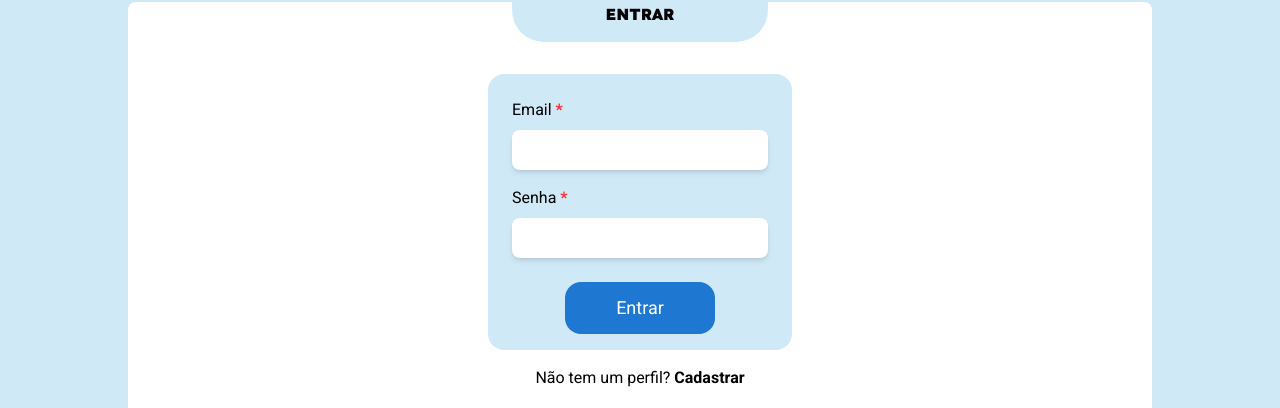
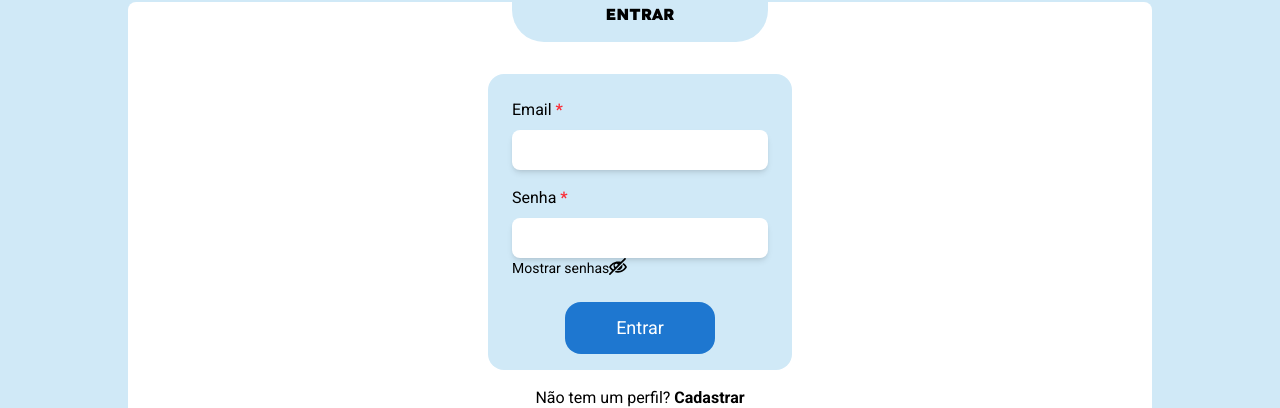
Before and after one commit to consulta-certa/consulta-certa-react, a React (Vite) app: page /entrar in a window 1280 px wide. Shown: the part 110-518 px from the top of the page. Built offline with nearby package versions, Linux system fonts and the light colour scheme; no server answers.

Commit message:
:recycle: refactor: ajusta formulario de entrada
Ajustes gerais de compatibilidade em Cadastro.tsx, adição de dados em db.json

```diff
--- a/db.json
+++ b/db.json
@@ -123,9 +123,7 @@
       "nome": "aaaaa",
       "telefone": "1112345678",
       "email": "a@b.com",
-      "emailConfirmado": "a@b.com",
-      "senha": "aaaaaa",
-      "senhaConfirmada": "aaaaaa",
+      "senha": "Aa@123",
       "acompanhante": "N"
     },
     {
@@ -133,10 +131,16 @@
       "nome": "Nome",
       "telefone": "11912345678",
       "email": "a@mail.com",
-      "emailConfirmado": "a@mail.com",
       "senha": "Aa@123",
-      "senhaConfirmada": "Aa@123",
       "acompanhante": "N"
+    },
+    {
+      "id": "0215",
+      "nome": "Nome Completo",
+      "telefone": "11923456789",
+      "email": "a@bbbbb.com",
+      "senha": "Aa@123",
+      "acompanhante": "S"
     }
   ]
 }
--- a/src/routes/Cadastro/index.tsx
+++ b/src/routes/Cadastro/index.tsx
@@ -27,7 +27,6 @@ function Cadastro () {
     try {
       const response = await fetch(URL_PACIENTES)
       const dataPaciente = await response.json()
-      console.log(dataPaciente)
 
       const emailExiste = dataPaciente.some(
         (p: tipoPaciente) => p.email === data.email
@@ -49,17 +48,13 @@ function Cadastro () {
 
       if (!emailExiste && !telefoneExiste) {
         const dataPayload = {
-          // id: 'idgerado',
+          id: 'idgerado',
           nome: data.nome.trim(),
           telefone: data.telefone.replace(/\D/g, ''),
           email: data.email,
-          emailConfirmado: data.emailConfirmado,
           senha: data.senha,
-          senhaConfirmada: data.senhaConfirmada,
           acompanhante: data.acompanhante ? 'S' : 'N'
         }
-
-        console.log(dataPayload)
 
         await fetch(URL_PACIENTES, {
           method: 'POST',
@@ -152,7 +147,8 @@ function Cadastro () {
               </div>
               <div className='input-container'>
                 <label htmlFor='idEmailConfirmado'>
-                  Confirmar email  <span className='text-red-500 font-bold'>*</span>
+                  Confirmar email{' '}
+                  <span className='text-red-500 font-bold'>*</span>
                 </label>
                 <input
                   className={
@@ -174,9 +170,12 @@ function Cadastro () {
             </div>
             <div>
               <div className='input-container'>
-                <label htmlFor='id
-                Senha'>Senha <span className='text-red-500 font-bold'>*</span>
-              </label>
+                <label
+                  htmlFor='id
+                Senha'
+                >
+                  Senha <span className='text-red-500 font-bold'>*</span>
+                </label>
                 <div>
                   <input
                     className={
@@ -214,7 +213,8 @@ function Cadastro () {
               </div>
               <div className='input-container'>
                 <label htmlFor='idSenhaConfirmada'>
-                  Confirmar Senha  <span className='text-red-500 font-bold'>*</span>
+                  Confirmar Senha{' '}
+                  <span className='text-red-500 font-bold'>*</span>
                 </label>
                 <input
                   className={
--- a/src/routes/Entrada/index.tsx
+++ b/src/routes/Entrada/index.tsx
@@ -1,45 +1,52 @@
-import { Link, useNavigate } from 'react-router-dom'
+import { Link } from 'react-router-dom'
 import Titulo from '../../components/Titulo/Titulo'
-import { useEffect, useState } from 'react'
-import { useAuth } from '../../context/AuthContext';
+import { useState } from 'react'
+import { useAuth } from '../../context/AuthContext'
+import { useForm, type SubmitHandler } from 'react-hook-form'
+import type { tipoPaciente } from '../../types/tipoPaciente'
+import MensagemErro from '../../components/MensagemErro/MensagemErro'
+import { ImEye, ImEyeBlocked } from 'react-icons/im'
+const URL_PACIENTES = import.meta.env.VITE_API_BASE_PACIENTES
 
 function Entrada () {
-  const { paciente } = useAuth()
-  const navigate = useNavigate()
+  const { login } = useAuth()
+  const [mostrar, setMostrar] = useState<boolean>(false)
 
-  useEffect(() => {
-    if (paciente) {
-      navigate('/', { replace: true })
-    }
-  }, [paciente, navigate])
+  const {
+    register,
+    handleSubmit,
+    formState: { errors },
+    setError
+  } = useForm<tipoPaciente>()
 
-  const { login } = useAuth()
-  const [email, setEmail] = useState('')
-  const [senha, setSenha] = useState('')
-  const [erro, setErro] = useState('')
+  const onSubmit: SubmitHandler<tipoPaciente> = async data => {
+    try {
+      const response = await fetch(URL_PACIENTES)
+      const dataPaciente = await response.json()
 
-  const handleSubmit = async (event: React.FormEvent<HTMLFormElement>) => {
-    event.preventDefault()
-    setErro('')
+      const emailExiste = dataPaciente.some(
+        (p: tipoPaciente) => p.email === data.email
+      )
+      const senhaIncorreta = dataPaciente.some(
+        (p: tipoPaciente) => p.senha != data.senha
+      )
 
-    try {
-      const response = await fetch(
-        `http://localhost:3001/pacientes?email=${email}`
-      )
-      if (!response.ok) throw new Error()
-
-      const pacientes = await response.json()
-      const paciente = pacientes[0]
-
-      if (!paciente || paciente.senha !== senha) {
-        setErro('Email ou senha incorretos.')
-        return
+      if (!emailExiste) {
+        setError('email', { type: 'manual', message: 'Email não cadastrado' })
       }
 
-      login(paciente)
-      navigate('/lembretes', { replace: true })
+      if (senhaIncorreta) {
+        setError('senha', {
+          type: 'manual',
+          message: 'Senha incorreta'
+        })
+      }
+
+      if (emailExiste && !senhaIncorreta) {
+        login(dataPaciente.find((p: tipoPaciente) => p.email === data.email))
+      }
     } catch {
-      setErro('Erro ao verificar as credenciais.')
+      console.error('Erro ao acessar servidor')
     }
   }
 
@@ -47,8 +54,7 @@ function Entrada () {
     <main>
       <Titulo titulo='Entrar' />
       <section className='form'>
-        {erro && <p className='form-erro'>{erro}</p>}
-        <form onSubmit={handleSubmit}>
+        <form onSubmit={handleSubmit(onSubmit)}>
           <fieldset>
             <div>
               <div className='input-container'>
@@ -56,24 +62,64 @@ function Entrada () {
                   Email <span className='text-red-500 font-bold'>*</span>
                 </label>
                 <input
+                  className={
+                    errors.email ? 'outline-1 outline-red-500' : 'outline-none'
+                  }
                   type='email'
-                  name='email'
                   id='idEmail'
-                  onChange={e => setEmail(e.target.value)}
+                  {...register('email', {
+                    required: 'Campo obrigatório',
+                    pattern: {
+                      value: /^[a-zA-Z0-9._%+-]+@[a-zA-Z0-9.-]+\.[a-zA-Z]{2,}$/,
+                      message: 'Email inválido'
+                    }
+                  })}
                 />
+                <MensagemErro error={errors.email} />
               </div>
             </div>
             <div>
               <div className='input-container'>
-                <label htmlFor='idSenha'>
+                <label
+                  htmlFor='id
+                Senha'
+                >
                   Senha <span className='text-red-500 font-bold'>*</span>
                 </label>
-                <input
-                  type='password'
-                  name='senha'
-                  id='idSenha'
-                  onChange={e => setSenha(e.target.value)}
-                />
+                <div>
+                  <input
+                    className={
+                      errors.senha
+                        ? 'outline-1 outline-red-500'
+                        : 'outline-none'
+                    }
+                    type={mostrar ? 'text' : 'password'}
+                    id='idSenha'
+                    {...register('senha', {
+                      required: 'Campo obrigatório',
+                      pattern: {
+                        value:
+                          /^(?=.*[A-Z])(?=.*[a-z])(?=.*[0-9])(?=.*[^a-zA-Z0-9]).+$/,
+                        message:
+                          'Precisa ter pelo menos um número, uma letra maiúscula, uma letra minúscula, um número e um símbolo'
+                      },
+                      minLength: {
+                        value: 6,
+                        message: 'Precisa de pelo menos 6 caracteres'
+                      }
+                    })}
+                  />
+                  <div
+                    onClick={() =>
+                      mostrar ? setMostrar(false) : setMostrar(true)
+                    }
+                    className='text-lg right-4 flex cursor-pointer w-fit'
+                  >
+                    <p className='text-sm'>Mostrar senhas</p>
+                    {mostrar ? <ImEye /> : <ImEyeBlocked />}
+                  </div>
+                </div>
+                <MensagemErro error={errors.senha} />
               </div>
             </div>
           </fieldset>
```
